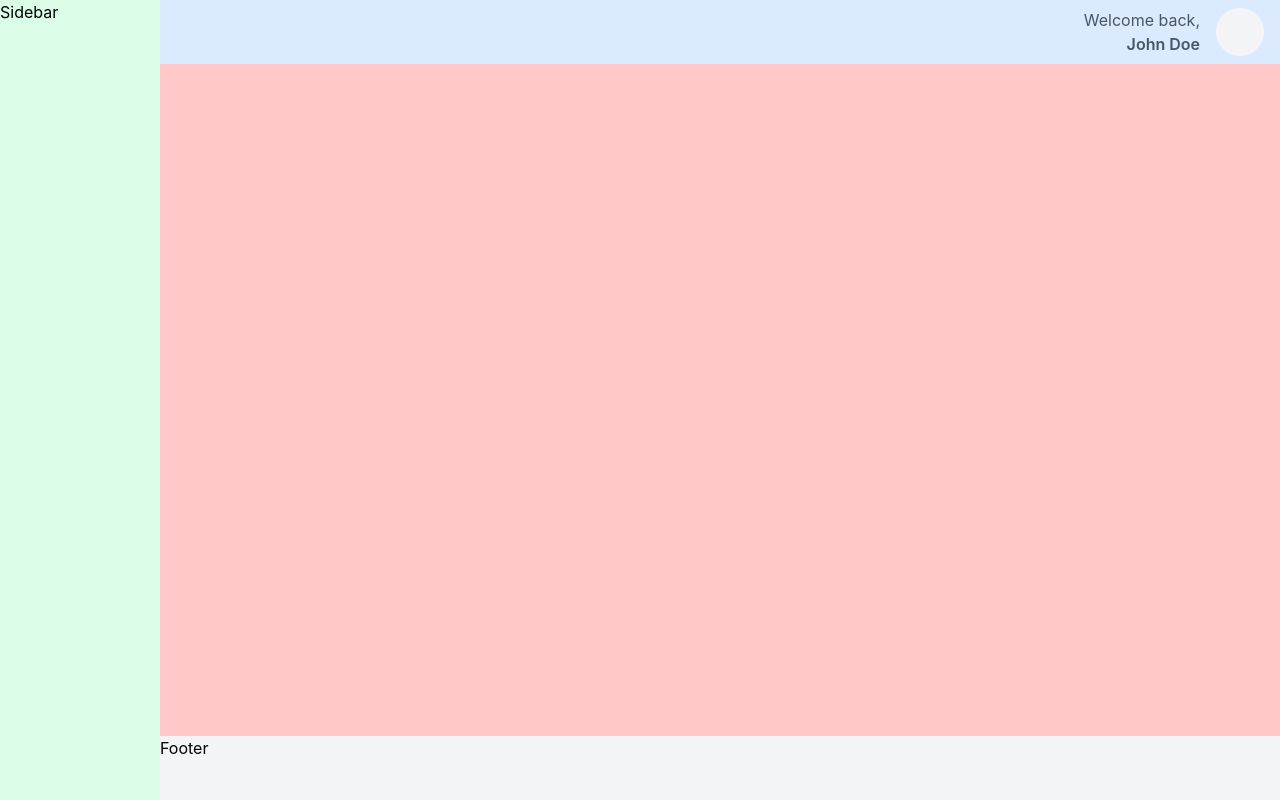
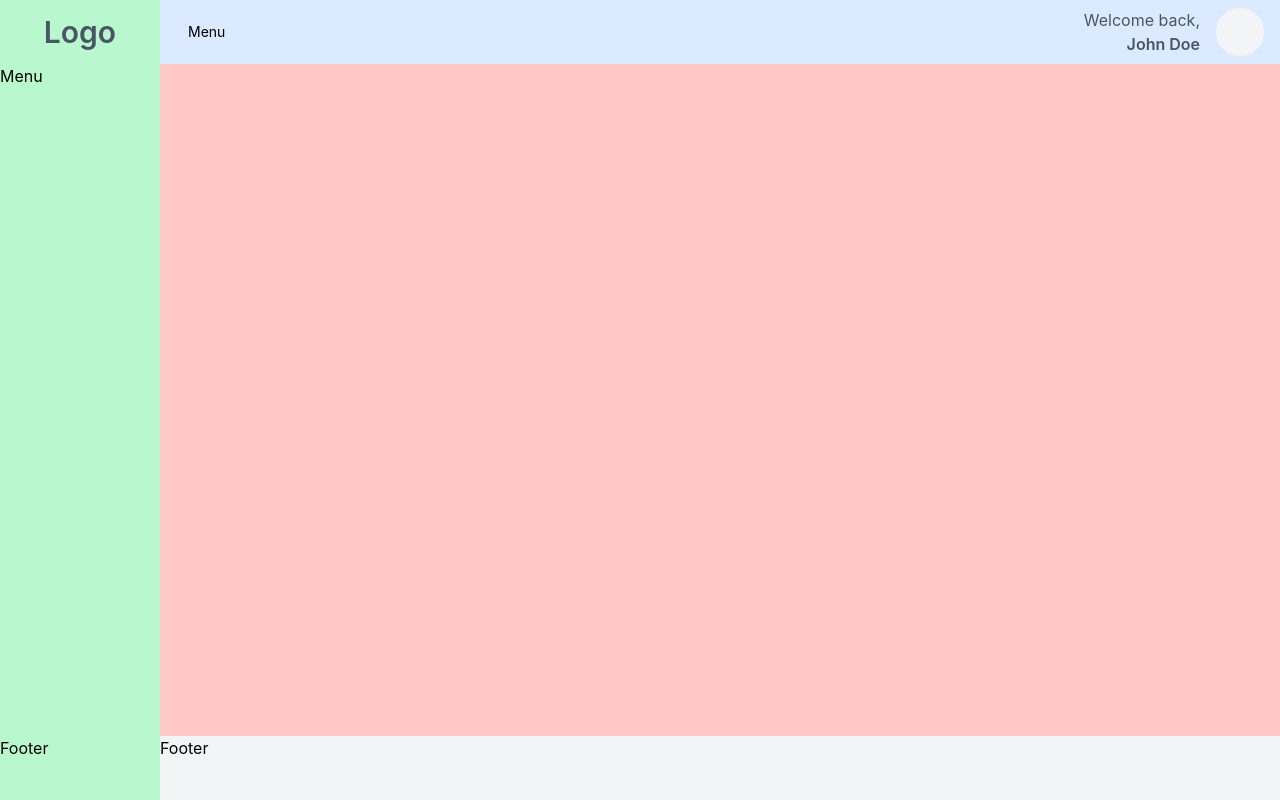
Before and after one commit to CIIS-ZCMC/zcmc-front-template, a React (Vite) app: page / in a window 1280 px wide. Built offline with nearby package versions, Linux system fonts and the light colour scheme.

Commit message:
feat: added sidebar context support toggle sidebar for minisidebar

```diff
--- a/src/App.tsx
+++ b/src/App.tsx
@@ -4,9 +4,11 @@ import ToastContainer from './components/ui/ToastContainer';
 // Router
 import { RouterProvider } from 'react-router-dom';
 import appRoute from './routes/appRoute';
+import { SidebarProvider } from './contexts/SidebarContext';
 
 function App() {
   return (
+    <SidebarProvider>
       <ToastProvider>
         <div className="App">
           {/* <ExampleComponent /> */}
@@ -14,6 +16,7 @@ function App() {
           <ToastContainer />
         </div>
       </ToastProvider>
+    </SidebarProvider>
   )
 }
 
--- a/src/components/layout/Sidebar.tsx
+++ b/src/components/layout/Sidebar.tsx
@@ -1,9 +1,20 @@
-import { Box } from "../ui"
+import { Box, Button, Typography } from "../ui"
+import { useSidebar } from "../../contexts/SidebarContext";
 
 const Sidebar = () => {
+    const { isOpen } = useSidebar();
+
     return (
-        <Box className="w-1/8 bg-green-100">
-            <h1>Sidebar</h1>
+        <Box className={`${isOpen ? 'w-1/8' : 'w-20'} bg-green-100 flex flex-col`}>
+            <Box className="h-16 bg-green-200 flex items-center justify-center">
+                <Typography variant="h2" className="text-gray-600">Logo</Typography>
+            </Box>
+            <Box className="flex-1 bg-green-200">
+                <h1>Menu</h1>
+            </Box>
+            <Box className="h-16 bg-green-200">
+                <h1>Footer</h1>
+            </Box>
         </Box>
     )
 }
--- a/src/components/layout/Topbar.tsx
+++ b/src/components/layout/Topbar.tsx
@@ -1,9 +1,13 @@
 import { Box } from "../ui"
-import {Avatar, Typography} from "../ui"
+import {Avatar, Typography, Button} from "../ui"
+import { useSidebar } from "../../contexts/SidebarContext";
 
 const Topbar = () => {
+    const { toggleSidebar } = useSidebar();
+
     return (
-        <Box className="bg-blue-100 h-16 flex items-center justify-end px-4">
+        <Box className="bg-blue-100 h-16 flex items-center justify-between px-4">
+            <Button variant="text" onClick={toggleSidebar} label="Menu" />
             <Box className="flex items-center space-x-4">
                 <Box className="flex flex-col text-end">
                     <Typography variant="p" className="text-gray-600">
--- /dev/null
+++ b/src/contexts/SidebarContext.tsx
@@ -0,0 +1,31 @@
+import { createContext, useContext, useState } from "react";
+
+interface SidebarContextType {
+    isOpen: boolean;
+    toggleSidebar: () => void;
+}
+
+const SidebarContext = createContext<SidebarContextType | undefined>(undefined);
+
+export const SidebarProvider: React.FC<{ children: React.ReactNode }> = ({ children }) => {
+    const [isOpen, setIsOpen] = useState(true);
+
+    const toggleSidebar = () => {
+        setIsOpen(!isOpen);
+    };
+
+    return (
+        <SidebarContext.Provider value={{ isOpen, toggleSidebar }}>
+            {children}
+        </SidebarContext.Provider>
+    );
+};
+
+export const useSidebar = (): SidebarContextType => {
+    const context = useContext(SidebarContext);
+
+    if (!context) {
+        throw new Error('useSidebar must be used within a SidebarProvider');
+    }
+    return context;
+}
```
Lines whose indentation alone changed are shown as unchanged.
